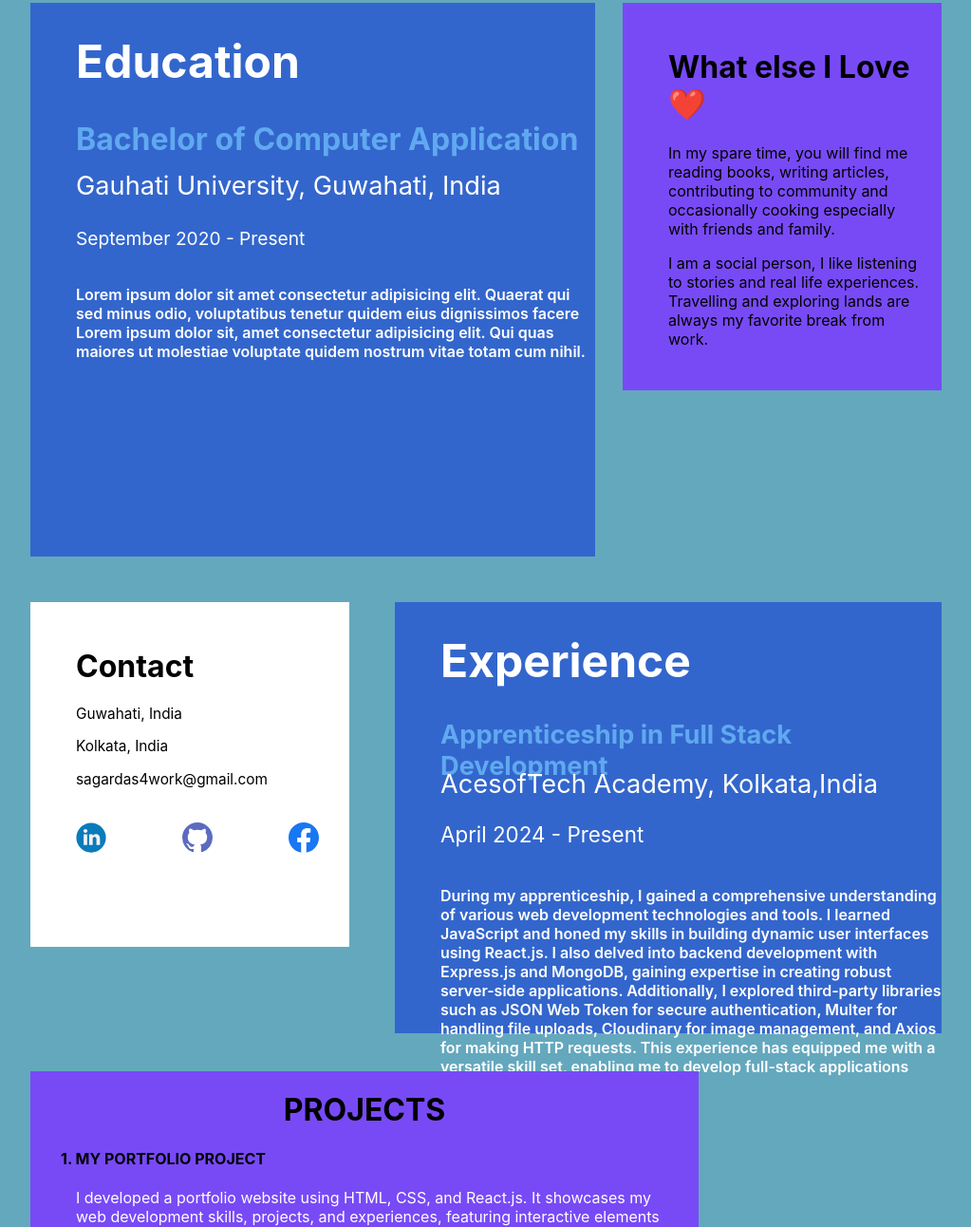
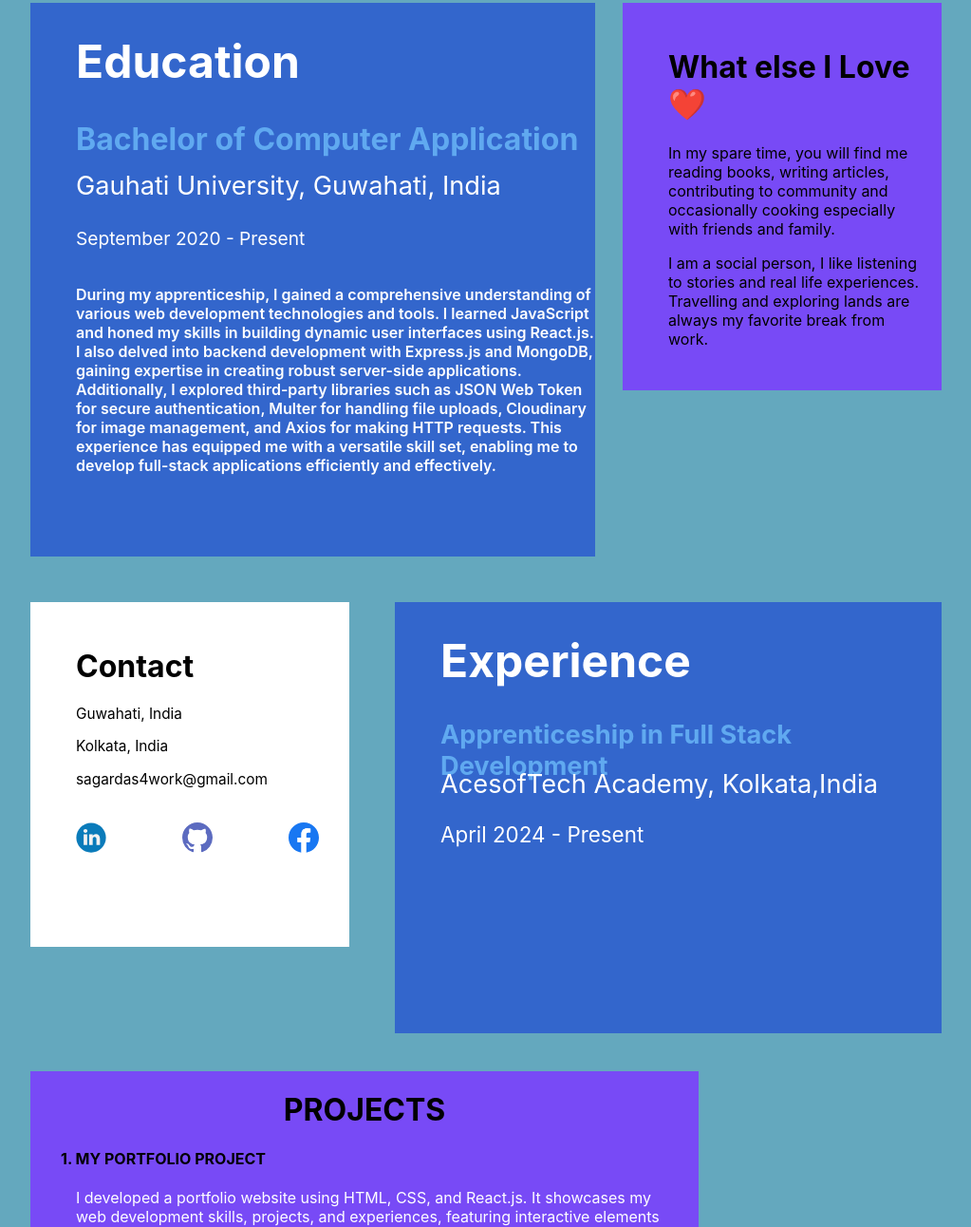
Before and after one commit to sagardas424/myportfolio, a React (Create React App) app: page / in a window 1280 px wide. Shown: the part 1344-2636 px from the top of the page at 95% size, without its empty margins (128-1151 px from the left). Built offline with nearby package versions, Linux system fonts and the light colour scheme.

Commit message:
Update Home.jsx

```diff
--- a/src/Home.jsx
+++ b/src/Home.jsx
@@ -62,11 +62,18 @@ export default function Home() {
                 <h4>Gauhati University, Guwahati, India</h4>
                 <h6>September 2020 - Present</h6>
                 <p>
-                  Lorem ipsum dolor sit amet consectetur adipisicing elit.
-                  Quaerat qui sed minus odio, voluptatibus tenetur quidem eius
-                  dignissimos facere Lorem ipsum dolor sit, amet consectetur
-                  adipisicing elit. Qui quas maiores ut molestiae voluptate
-                  quidem nostrum vitae totam cum nihil.
+                   During my apprenticeship, I gained a comprehensive
+                  understanding of various web development technologies and
+                  tools. I learned JavaScript and honed my skills in building
+                  dynamic user interfaces using React.js. I also delved into
+                  backend development with Express.js and MongoDB, gaining
+                  expertise in creating robust server-side applications.
+                  Additionally, I explored third-party libraries such as JSON
+                  Web Token for secure authentication, Multer for handling file
+                  uploads, Cloudinary for image management, and Axios for making
+                  HTTP requests. This experience has equipped me with a
+                  versatile skill set, enabling me to develop full-stack
+                  applications efficiently and effectively.
                 </p>
               </div>
             </div>
@@ -106,20 +113,7 @@ export default function Home() {
                 <h3>Apprenticeship in Full Stack Development</h3>
                 <h4>AcesofTech Academy, Kolkata,India</h4>
                 <h6>April 2024 - Present</h6>
-                <p>
-                   During my apprenticeship, I gained a comprehensive
-                  understanding of various web development technologies and
-                  tools. I learned JavaScript and honed my skills in building
-                  dynamic user interfaces using React.js. I also delved into
-                  backend development with Express.js and MongoDB, gaining
-                  expertise in creating robust server-side applications.
-                  Additionally, I explored third-party libraries such as JSON
-                  Web Token for secure authentication, Multer for handling file
-                  uploads, Cloudinary for image management, and Axios for making
-                  HTTP requests. This experience has equipped me with a
-                  versatile skill set, enabling me to develop full-stack
-                  applications efficiently and effectively.
-                </p>
+
               </div>
             </div>
           </div>
```
